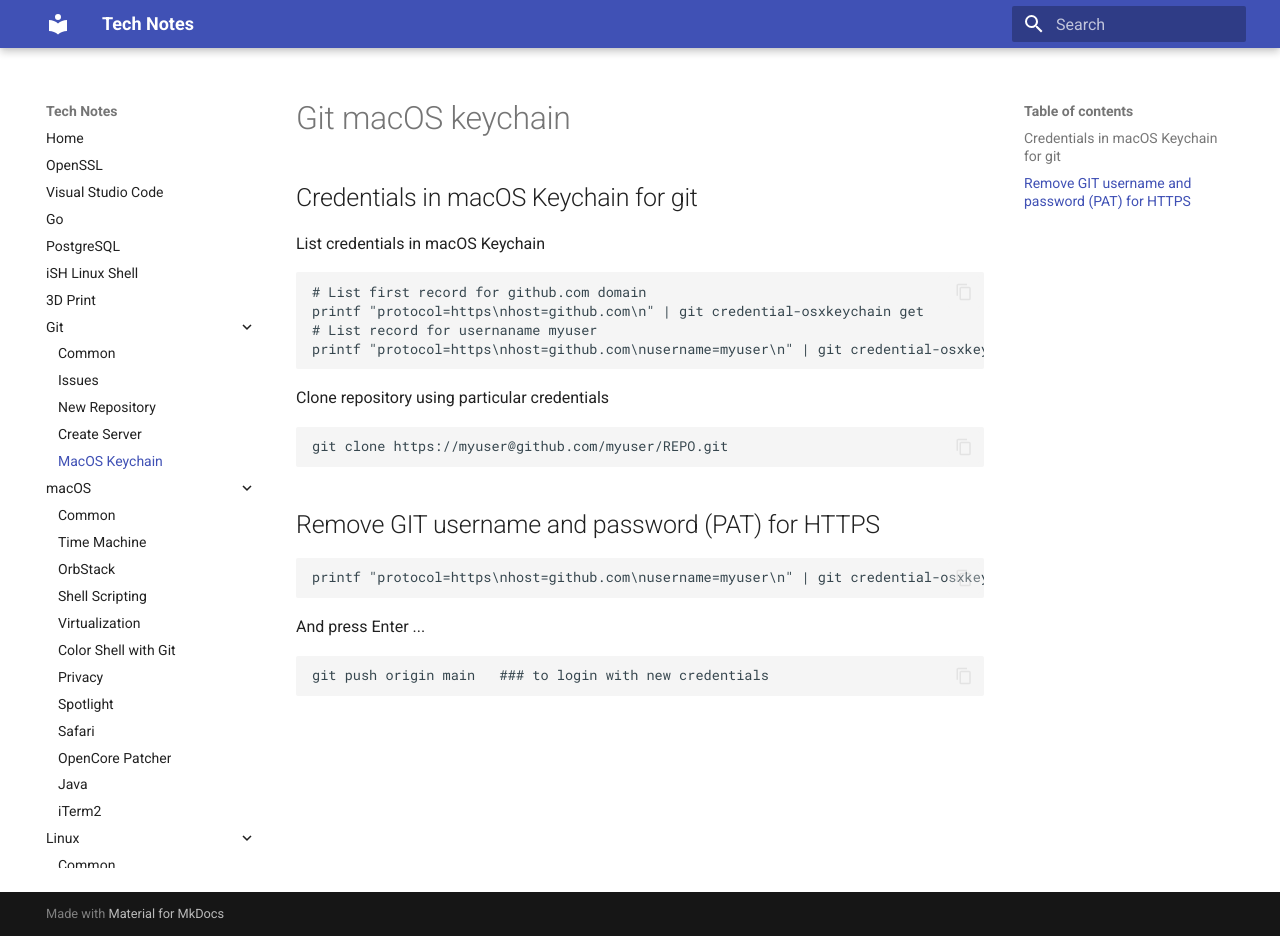
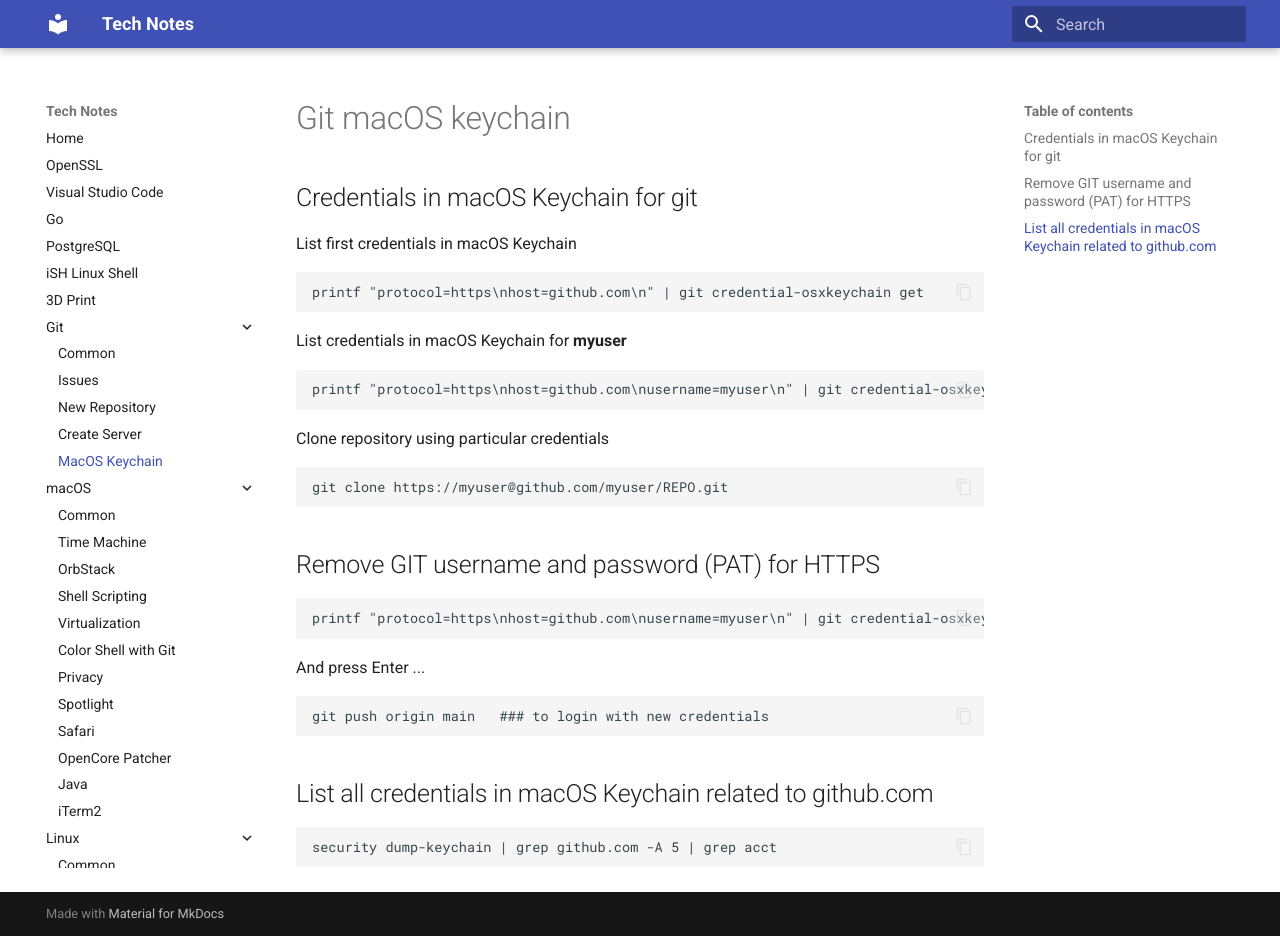
Before and after one commit to jorycz/technotes, an MkDocs documentation site: the page built from docs/Git/Git-macOSKeychain.md, in a window 1280 px wide and 936 px high. Built offline with MkDocs 1.6.1 and Material for MkDocs 9.7.7, drawn with Linux system fonts in a browser that asks for light colours.

Commit message:
git credentials manipulation update

```diff
--- a/docs/Git/Git-macOSKeychain.md
+++ b/docs/Git/Git-macOSKeychain.md
@@ -2,11 +2,12 @@
 
 ## Credentials in macOS Keychain for git
 
-List credentials in macOS Keychain
+List first credentials in macOS Keychain
 
-    # List first record for github.com domain
     printf "protocol=https\nhost=github.com\n" | git credential-osxkeychain get
-    # List record for usernaname myuser
+
+List credentials in macOS Keychain for **myuser**
+
     printf "protocol=https\nhost=github.com\nusername=myuser\n" | git credential-osxkeychain get
 
 Clone repository using particular credentials
@@ -20,3 +21,7 @@ Clone repository using particular credentials
 And press Enter ...
 
     git push origin main   ### to login with new credentials
+
+## List all credentials in macOS Keychain related to github.com
+
+    security dump-keychain | grep github.com -A 5 | grep acct
```
